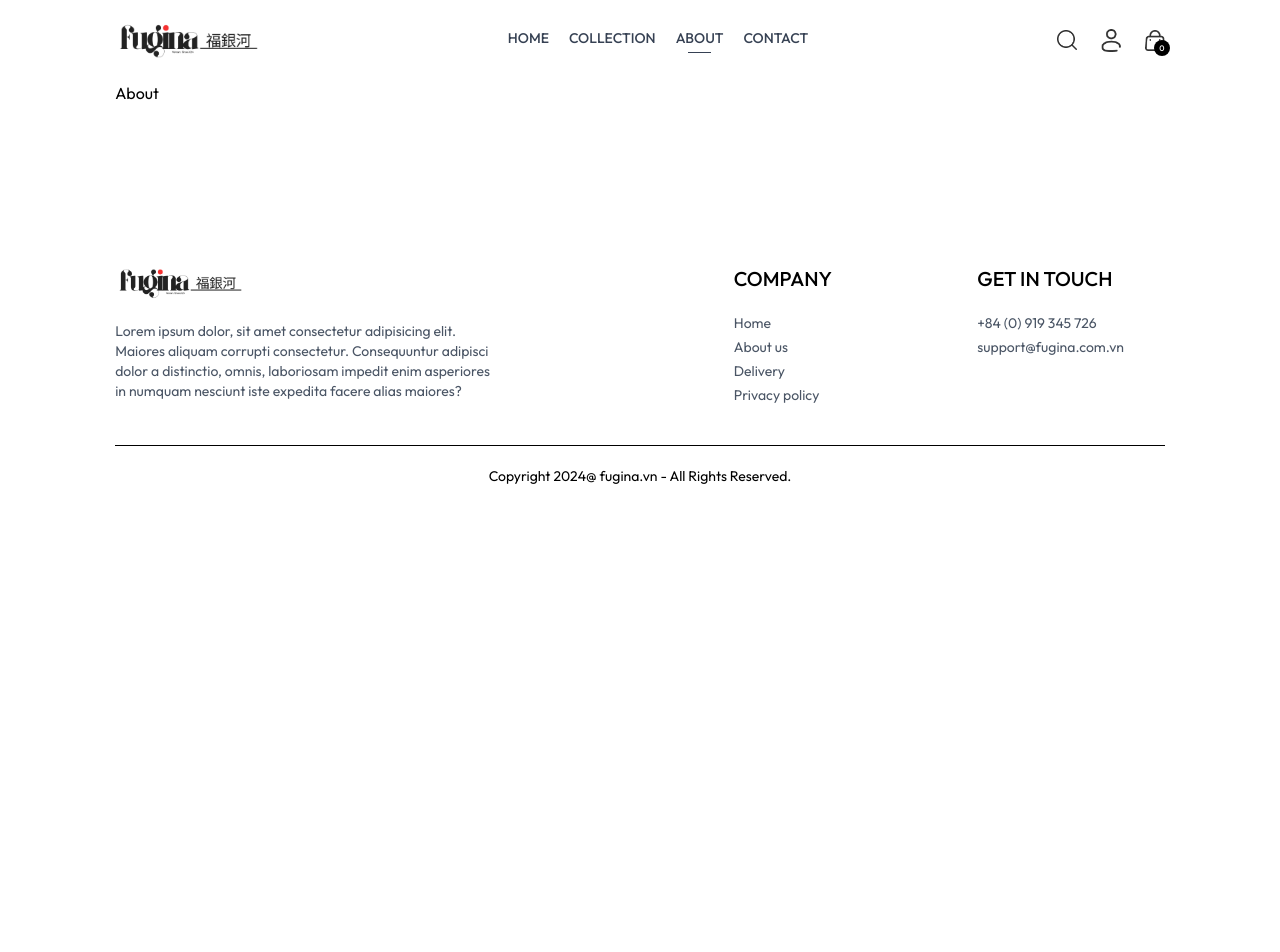
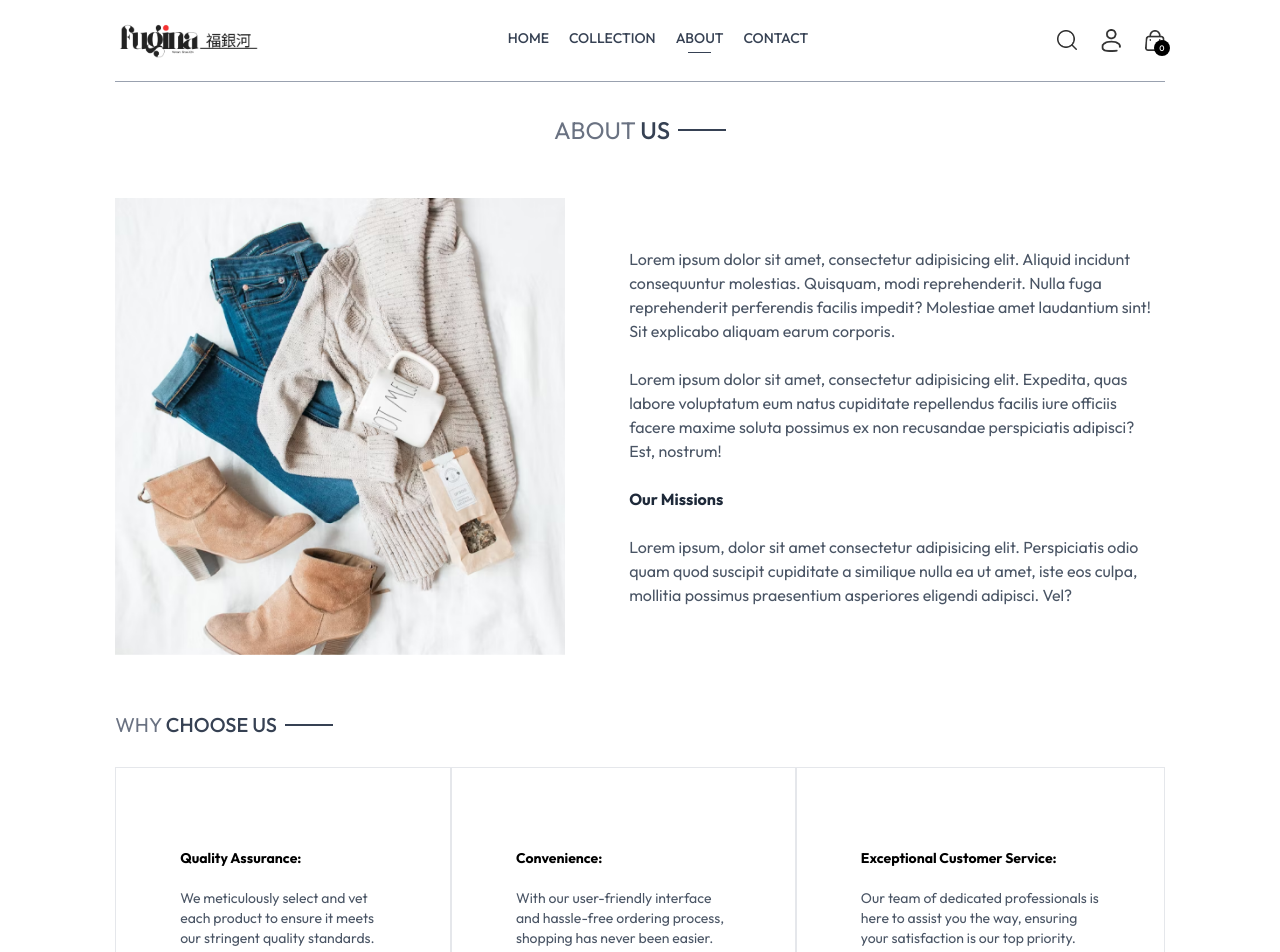
Before and after one commit to dangpvo/FuginaShop-React-Ecommerce, a React (Vite) app: page /about in a window 1280 px wide. Shown: the top 952 px of the page. Before the commit the page ends 800 px from the top, so only its background shows below. Built offline with nearby package versions, Linux system fonts and the light colour scheme.

Commit message:
feat: finish the about page

```diff
--- a/src/pages/About.jsx
+++ b/src/pages/About.jsx
@@ -1,7 +1,74 @@
 import React from "react";
+import Title from "../components/Title";
+import { assets } from "../assets/assets";
+import NewsLetterBox from "../components/NewsLetterBox";
 
 const About = () => {
-  return <div>About</div>;
+  return (
+    <div>
+      <div className="text-2xl text-center pt-8 border-t border-t-gray-400">
+        <Title text1={"ABOUT"} text2={"US"}></Title>
+      </div>
+      <div className="my-10 flex flex-col md:flex-row gap-16">
+        <img
+          className="w-full md:max-w-[450px]"
+          src={assets.about_img}
+          alt=""
+        />
+        <div className="flex flex-col justify-center gap-6 md:w-2/4 text-gray-600">
+          <p>
+            Lorem ipsum dolor sit amet, consectetur adipisicing elit. Aliquid
+            incidunt consequuntur molestias. Quisquam, modi reprehenderit. Nulla
+            fuga reprehenderit perferendis facilis impedit? Molestiae amet
+            laudantium sint! Sit explicabo aliquam earum corporis.
+          </p>
+          <p>
+            Lorem ipsum dolor sit amet, consectetur adipisicing elit. Expedita,
+            quas labore voluptatum eum natus cupiditate repellendus facilis iure
+            officiis facere maxime soluta possimus ex non recusandae
+            perspiciatis adipisci? Est, nostrum!
+          </p>
+          <b className="text-gray-800">Our Missions</b>
+          <p>
+            Lorem ipsum, dolor sit amet consectetur adipisicing elit.
+            Perspiciatis odio quam quod suscipit cupiditate a similique nulla ea
+            ut amet, iste eos culpa, mollitia possimus praesentium asperiores
+            eligendi adipisci. Vel?
+          </p>
+        </div>
+      </div>
+
+      <div className="text-xl py-4">
+        <Title text1={"WHY"} text2={"CHOOSE US"}></Title>
+      </div>
+
+      <div className="flex flex-col md:flex-row text-sm mb-20">
+        <div className="border border-gray-200 px-10 md:px-16 py-8 sm:py-20 flex flex-col gap-5">
+          <b>Quality Assurance:</b>
+          <p className="text-gray-600">
+            We meticulously select and vet each product to ensure it meets our
+            stringent quality standards.
+          </p>
+        </div>
+        <div className="border border-gray-200 px-10 md:px-16 py-8 sm:py-20 flex flex-col gap-5">
+          <b>Convenience:</b>
+          <p className="text-gray-600">
+            With our user-friendly interface and hassle-free ordering process,
+            shopping has never been easier.
+          </p>
+        </div>
+        <div className="border border-gray-200 px-10 md:px-16 py-8 sm:py-20 flex flex-col gap-5">
+          <b>Exceptional Customer Service:</b>
+          <p className="text-gray-600">
+            Our team of dedicated professionals is here to assist you the way,
+            ensuring your satisfaction is our top priority.
+          </p>
+        </div>
+      </div>
+
+      <NewsLetterBox></NewsLetterBox>
+    </div>
+  );
 };
 
 export default About;
```
